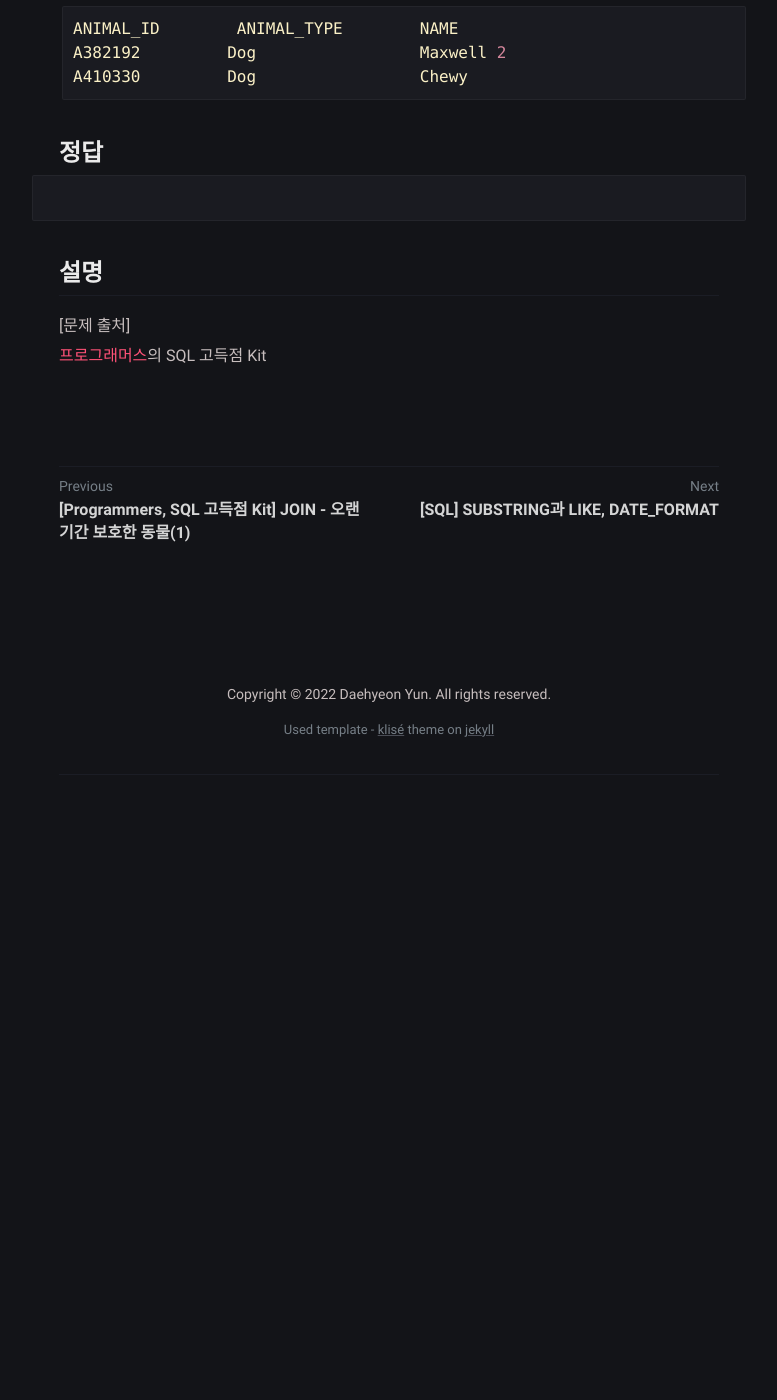
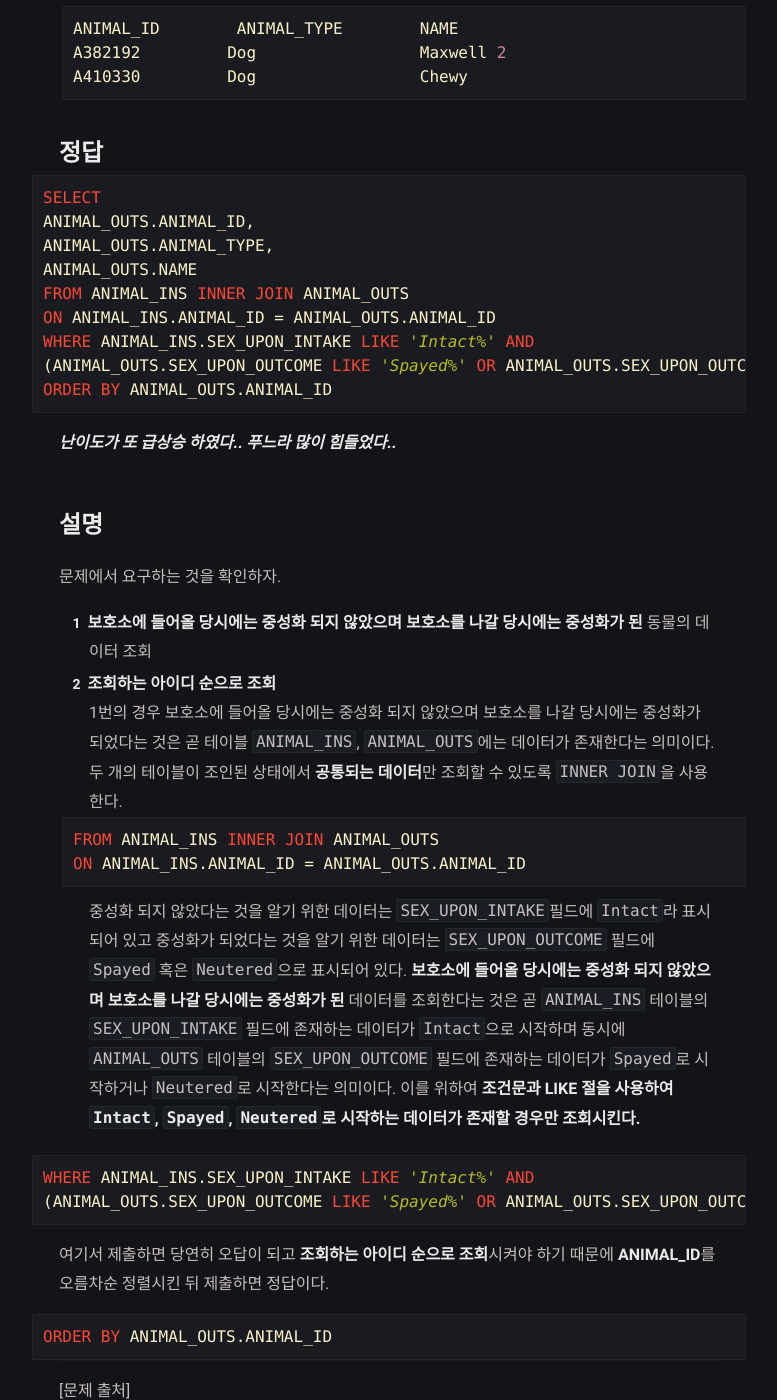
Before and after one commit to YunDaeHyeon/YunDaeHyeon.github.io, a Jekyll site: the page built from _posts/Programmers/2022-03-03-programmers-post22.md, in a window 1280 px wide and 1400 px high, scrolled down 2348 px. Shown: the whole window, without its empty margins (251-1028 px from the left). Built offline with Jekyll 4.4.1, drawn with Linux system fonts in a browser that asks for light colours; comment, search, counter and statistics services are not loaded; before the commit the page ends 3123 px from its top, so only the background shows below that.

Commit message:
window-22.03.04 programmers post21 update

````diff
--- a/_posts/Programmers/2022-03-03-programmers-post22.md
+++ b/_posts/Programmers/2022-03-03-programmers-post22.md
@@ -65,12 +65,37 @@ A410330	        Dog	            Chewy
 
 # 정답
 ```sql
-
+SELECT
+ANIMAL_OUTS.ANIMAL_ID,
+ANIMAL_OUTS.ANIMAL_TYPE,
+ANIMAL_OUTS.NAME
+FROM ANIMAL_INS INNER JOIN ANIMAL_OUTS
+ON ANIMAL_INS.ANIMAL_ID = ANIMAL_OUTS.ANIMAL_ID
+WHERE ANIMAL_INS.SEX_UPON_INTAKE LIKE 'Intact%' AND
+(ANIMAL_OUTS.SEX_UPON_OUTCOME LIKE 'Spayed%' OR ANIMAL_OUTS.SEX_UPON_OUTCOME LIKE 'Neutered%')
+ORDER BY ANIMAL_OUTS.ANIMAL_ID
 ```
+***난이도가 또 급상승 하였다.. 푸느라 많이 힘들었다..***
 
 # 설명
+문제에서 요구하는 것을 확인하자.
+1. **보호소에 들어올 당시에는 중성화 되지 않았으며 보호소를 나갈 당시에는 중성화가 된** 동물의 데이터 조회
+2. **조회하는 아이디 순으로 조회**
+1번의 경우 보호소에 들어올 당시에는 중성화 되지 않았으며 보호소를 나갈 당시에는 중성화가 되었다는 것은 곧 테이블 `ANIMAL_INS`, `ANIMAL_OUTS`에는 데이터가 존재한다는 의미이다. 두 개의 테이블이 조인된 상태에서 **공통되는 데이터**만 조회할 수 있도록 `INNER JOIN`을 사용한다.
+```sql
+FROM ANIMAL_INS INNER JOIN ANIMAL_OUTS
+ON ANIMAL_INS.ANIMAL_ID = ANIMAL_OUTS.ANIMAL_ID
+```
+중성화 되지 않았다는 것을 알기 위한 데이터는 `SEX_UPON_INTAKE`필드에 `Intact`라 표시되어 있고 중성화가 되었다는 것을 알기 위한 데이터는 `SEX_UPON_OUTCOME` 필드에 `Spayed` 혹은 `Neutered`으로 표시되어 있다. **보호소에 들어올 당시에는 중성화 되지 않았으며 보호소를 나갈 당시에는 중성화가 된** 데이터를 조회한다는 것은 곧 `ANIMAL_INS` 테이블의 `SEX_UPON_INTAKE` 필드에 존재하는 데이터가 `Intact`으로 시작하며 동시에 `ANIMAL_OUTS` 테이블의 `SEX_UPON_OUTCOME` 필드에 존재하는 데이터가 `Spayed`로 시작하거나 `Neutered`로 시작한다는 의미이다. 이를 위하여 **조건문과 LIKE 절을 사용하여 `Intact`, `Spayed`, `Neutered`로 시작하는 데이터가 존재할 경우만 조회시킨다.**
 
-
+```sql
+WHERE ANIMAL_INS.SEX_UPON_INTAKE LIKE 'Intact%' AND
+(ANIMAL_OUTS.SEX_UPON_OUTCOME LIKE 'Spayed%' OR ANIMAL_OUTS.SEX_UPON_OUTCOME LIKE 'Neutered%')
+```
+여기서 제출하면 당연히 오답이 되고 **조회하는 아이디 순으로 조회**시켜야 하기 때문에 **ANIMAL_ID**를 오름차순 정렬시킨 뒤 제출하면 정답이다.
+```sql
+ORDER BY ANIMAL_OUTS.ANIMAL_ID
+```
 ---
 [문제 출처]
 [프로그래머스](https://programmers.co.kr/)의 SQL 고득점 Kit
````
